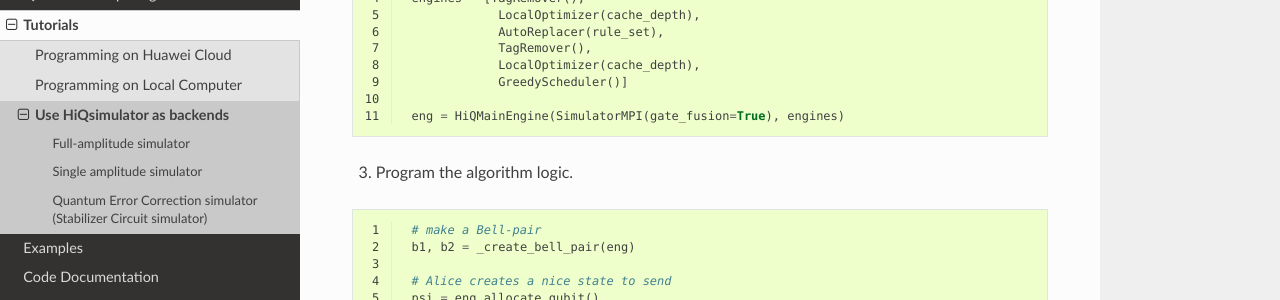
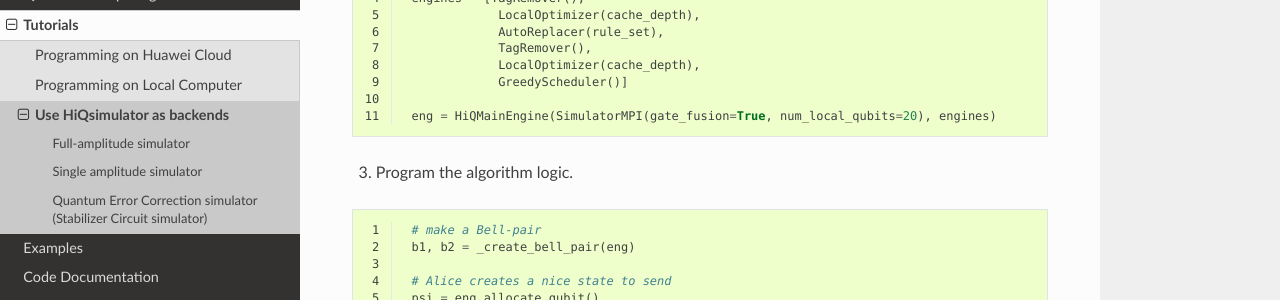
Before and after one commit to MindQuantum-HiQ/HiQsimulator, a Sphinx documentation site: the page built from docs/tutorials/tutorials.backends.rst, in a window 1280 px wide and 900 px high, scrolled down 1398 px. Shown: the part 151-451 px from the top of the window. Built offline with Sphinx 7.4.7 and the Read the Docs theme 2.0.0, drawn with Linux system fonts in a browser that asks for light colours.

Commit message:
Update tutorials.backends.rst

```diff
--- a/docs/tutorials/tutorials.backends.rst
+++ b/docs/tutorials/tutorials.backends.rst
@@ -88,7 +88,7 @@ Below, we will briefly introduce the compiling environment:
                 LocalOptimizer(cache_depth),
                 GreedyScheduler()]
 
-    eng = HiQMainEngine(SimulatorMPI(gate_fusion=True), engines)
+    eng = HiQMainEngine(SimulatorMPI(gate_fusion=True, num_local_qubits=20), engines)
 
 3. Program the algorithm logic.
 
```
